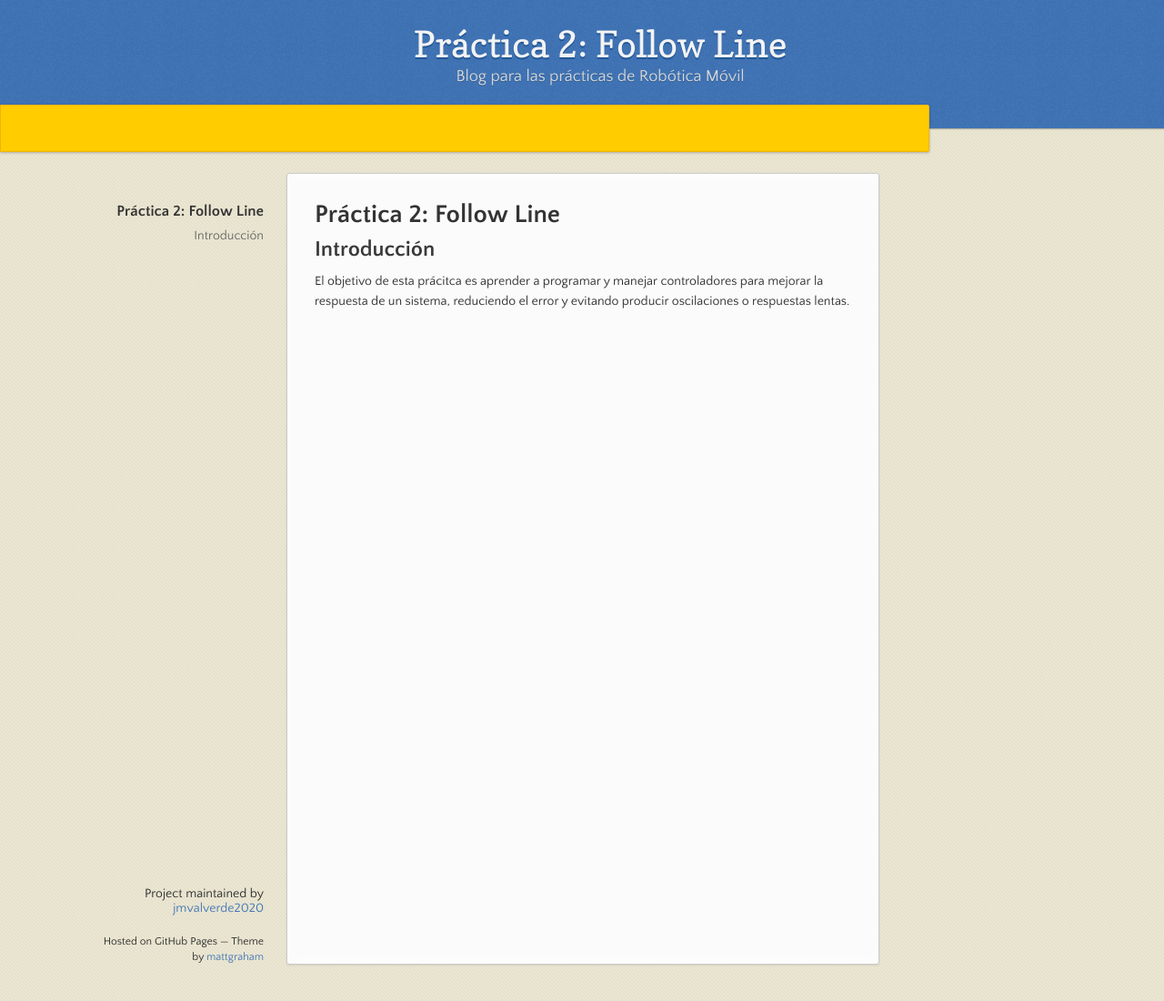
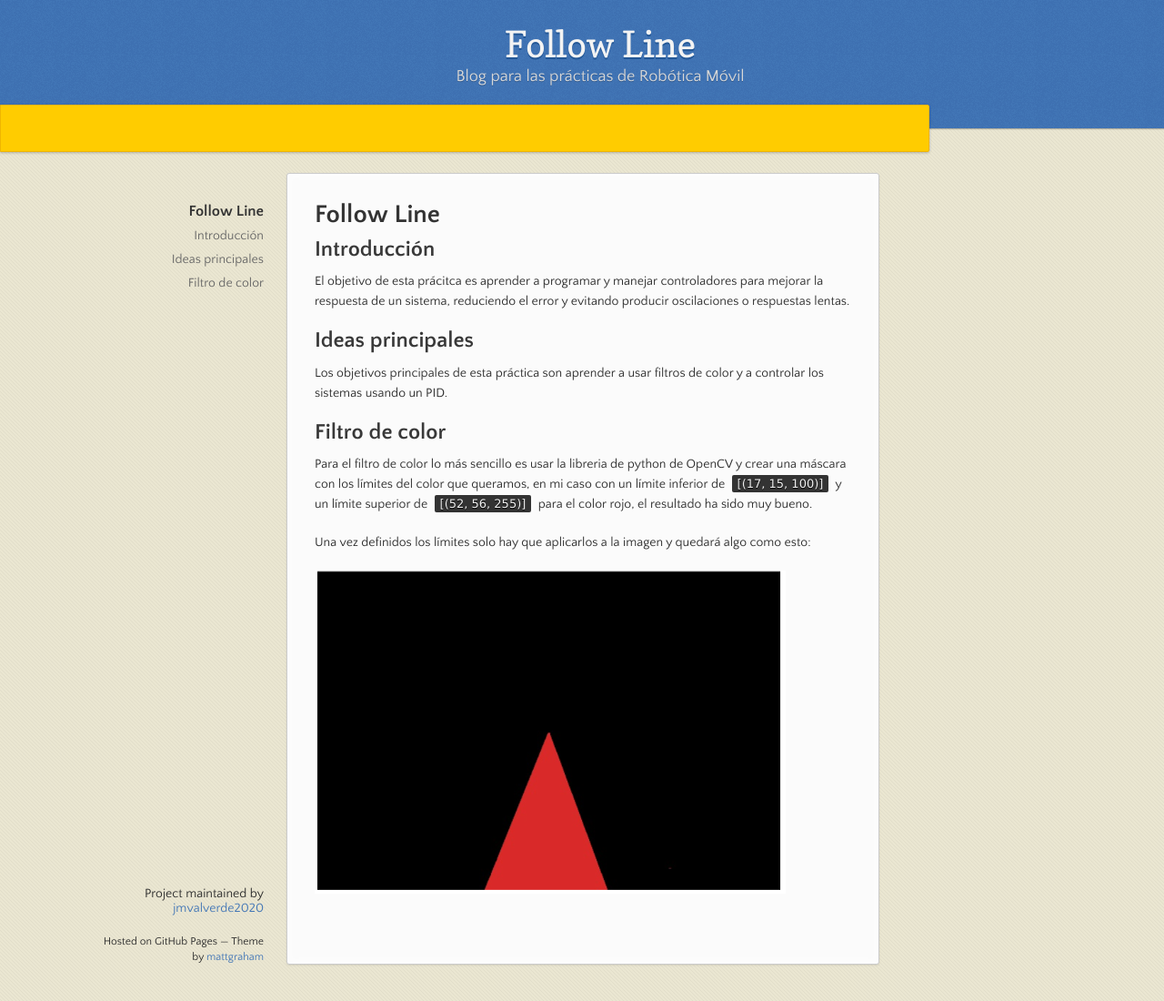
Before and after one commit to jmvalverde2020/robotica_movil_blog, a Jekyll site: the page built from docs/P2/follow_line.md, in a window 1280 px wide and 1100 px high. Shown: the whole window at 91% size. Built offline with Jekyll 4.4.1, drawn with Linux system fonts in a browser that asks for light colours; our own code applies the rules of GitHub Pages for plain Markdown files.

Commit message:
Update follow_line.md

````diff
--- a/docs/P2/follow_line.md
+++ b/docs/P2/follow_line.md
@@ -1,5 +1,15 @@
-# Práctica 2: Follow Line
+# Follow Line
 
 ## Introducción
 El objetivo de esta prácitca es aprender a programar y manejar controladores para mejorar la respuesta de un sistema, reduciendo el error y evitando producir
 oscilaciones o respuestas lentas.
+
+## Ideas principales
+Los objetivos principales de esta práctica son aprender a usar filtros de color y a controlar los sistemas usando un PID.
+
+## Filtro de color
+Para el filtro de color lo más sencillo es usar la libreria de python de OpenCV y crear una máscara con los límites del color que queramos, en mi caso con un límite inferior de ``` [(17, 15, 100)] ``` y un límite superior de ``` [(52, 56, 255)] ``` para el color rojo, el resultado ha sido muy bueno.
+
+Una vez definidos los límites solo hay que aplicarlos a la imagen y quedará algo como esto:
+
+![Linea filtrada](./media/Linea_roja.png)
````
